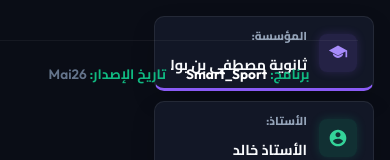
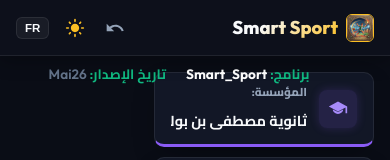
Before and after one commit to delbazmed/Smart_Sport26, a plain HTML site: page index.html in a window 390 px wide. Shown: the top 160 px of the page. Drawn offline with Linux system fonts and the light colour scheme.

Commit message:
Add files via upload

```diff
--- a/index.html
+++ b/index.html
@@ -65,6 +65,28 @@
     <script src="https://cdnjs.cloudflare.com/ajax/libs/xlsx/0.18.5/xlsx.full.min.js"></script>
 </head>
 <body class="dark-theme" lang="fr">
+
+    <!-- Mobile Top Header Bar -->
+    <div class="mobile-top-header">
+        <div class="mobile-brand">
+            <img src="logo.png" alt="Smart Sport Logo" class="mobile-logo">
+            <span class="mobile-title">Smart Sport</span>
+        </div>
+        <div class="mobile-top-actions">
+            <!-- Undo button -->
+            <button id="btn-undo-mobile" class="mobile-action-btn" title="تراجع">
+                <svg viewBox="0 0 24 24"><path d="M12.5 8c-2.65 0-5.05.99-6.9 2.6L2 7v9h9l-3.62-3.62c1.39-1.16 3.16-1.88 5.12-1.88 3.54 0 6.55 2.31 7.6 5.5l2.37-.78C21.08 11.03 17.15 8 12.5 8z"/></svg>
+            </button>
+            <!-- Theme Toggle button -->
+            <button id="theme-toggle-mobile" class="mobile-action-btn" title="تغيير المظهر">
+                <svg viewBox="0 0 24 24" id="theme-icon-mobile"><path d="M12 7c-2.76 0-5 2.24-5 5s2.24 5 5 5 5-2.24 5-5-2.24-5-5-5zM2 13h2c.55 0 1-.45 1-1s-.45-1-1-1H2c-.55 0-1 .45-1 1s.45 1 1 1zm18 0h2c.55 0 1-.45 1-1s-.45-1-1-1h-2c-.55 0-1 .45-1 1s.45 1 1 1zM11 2v2c0 .55.45 1 1 1s1-.45 1-1V2c0-.55-.45-1-1-1s-1 .45-1 1zm0 18v2c0 .55.45 1 1 1s1-.45 1-1v-2c0-.55-.45-1-1-1s-1 .45-1 1zM5.99 4.58c-.39-.39-1.03-.39-1.41 0s-.39 1.03 0 1.41l1.06 1.06c.39.39 1.03.39 1.41 0s.39-1.03 0-1.41L5.99 4.58zm12.37 12.37c-.39-.39-1.03-.39-1.41 0s-.39 1.03 0 1.41l1.06 1.06c.39.39 1.03.39 1.41 0s.39-1.03 0-1.41l-1.06-1.06zm1.06-12.37c-.39-.39-1.03-.39-1.41 0l-1.06 1.06c-.39.39-.39 1.03 0 1.41s1.03.39 1.41 0l1.06-1.06c.39-.38.39-1.02 0-1.41zm-12.37 12.37c-.39-.39-1.03-.39-1.41 0l-1.06 1.06c-.39.39-.39 1.03 0 1.41s1.03.39 1.41 0l1.06-1.06c.39-.38.39-1.02 0-1.41z"/></svg>
+            </button>
+            <!-- Language Toggle button -->
+            <button id="lang-toggle-mobile" class="mobile-action-btn-lang" title="تغيير اللغة">
+                FR
+            </button>
+        </div>
+    </div>
 
     <!-- Sidebar Navigation -->
     <aside class="sidebar">
--- a/style.css
+++ b/style.css
@@ -1099,7 +1099,10 @@
 .flex-wrap { flex-wrap: wrap; }
 .flex-column { flex-direction: column; }
 
-/* Mobile Bottom Navigation Styles (Hidden on Desktop) */
+/* Mobile Header & Bottom Navigation Styles (Hidden on Desktop) */
+.mobile-top-header {
+    display: none;
+}
 .mobile-bottom-nav {
     display: none;
 }
@@ -1110,11 +1113,101 @@
         margin-right: 0 !important;
         margin-left: 0 !important;
         padding: 16px;
-        padding-bottom: 95px !important;
+        padding-top: 72px !important; /* space for mobile top bar */
+        padding-bottom: 95px !important; /* space for mobile bottom nav */
     }
     .sidebar {
         display: none !important;
     }
+
+    /* Mobile Top Bar Styles */
+    .mobile-top-header {
+        display: flex !important;
+        position: fixed;
+        top: 0;
+        left: 0;
+        right: 0;
+        height: 56px;
+        background-color: var(--bg-sidebar);
+        backdrop-filter: blur(16px);
+        -webkit-backdrop-filter: blur(16px);
+        border-bottom: 1px solid var(--border-color);
+        z-index: 1000;
+        align-items: center;
+        justify-content: space-between;
+        padding: 0 16px;
+        box-shadow: 0 4px 20px rgba(0, 0, 0, 0.3);
+    }
+    .mobile-brand {
+        display: flex;
+        align-items: center;
+        gap: 8px;
+    }
+    .mobile-logo {
+        width: 28px;
+        height: 28px;
+        border-radius: 6px;
+        border: 1.5px solid var(--color-gold);
+    }
+    .mobile-title {
+        font-family: var(--font-fr);
+        font-weight: 800;
+        font-size: 1.15rem;
+        color: var(--text-primary);
+        background: linear-gradient(135deg, var(--text-primary) 30%, var(--color-gold) 100%);
+        -webkit-background-clip: text;
+        -webkit-text-fill-color: transparent;
+    }
+    .mobile-top-actions {
+        display: flex;
+        align-items: center;
+        gap: 12px;
+    }
+    .mobile-action-btn {
+        background: transparent;
+        border: none;
+        cursor: pointer;
+        color: var(--text-secondary);
+        display: flex;
+        align-items: center;
+        justify-content: center;
+        padding: 4px;
+        -webkit-tap-highlight-color: transparent;
+        transition: transform 0.2s ease;
+    }
+    .mobile-action-btn svg {
+        width: 20px;
+        height: 20px;
+        fill: currentColor;
+    }
+    .mobile-action-btn:active {
+        transform: scale(0.9);
+        color: var(--color-primary);
+    }
+    .mobile-action-btn-lang {
+        background: rgba(255, 255, 255, 0.05);
+        border: 1px solid var(--border-color);
+        border-radius: 6px;
+        color: var(--text-primary);
+        font-size: 0.72rem;
+        font-weight: 800;
+        padding: 4px 8px;
+        cursor: pointer;
+        -webkit-tap-highlight-color: transparent;
+        transition: all 0.2s ease;
+    }
+    .mobile-action-btn-lang:active {
+        background: rgba(255, 255, 255, 0.1);
+        transform: scale(0.95);
+        border-color: var(--color-gold);
+    }
+
+    /* Desktop branding & undo buttons are replaced by mobile top bar actions */
+    .header-brand-title-top, #btn-undo-action {
+        display: none !important;
+    }
+
+    /* Mobile Bottom Nav Styles */
     .mobile-bottom-nav {
         display: flex !important;
         position: fixed;
```
Also changed, not shown: app.js.
